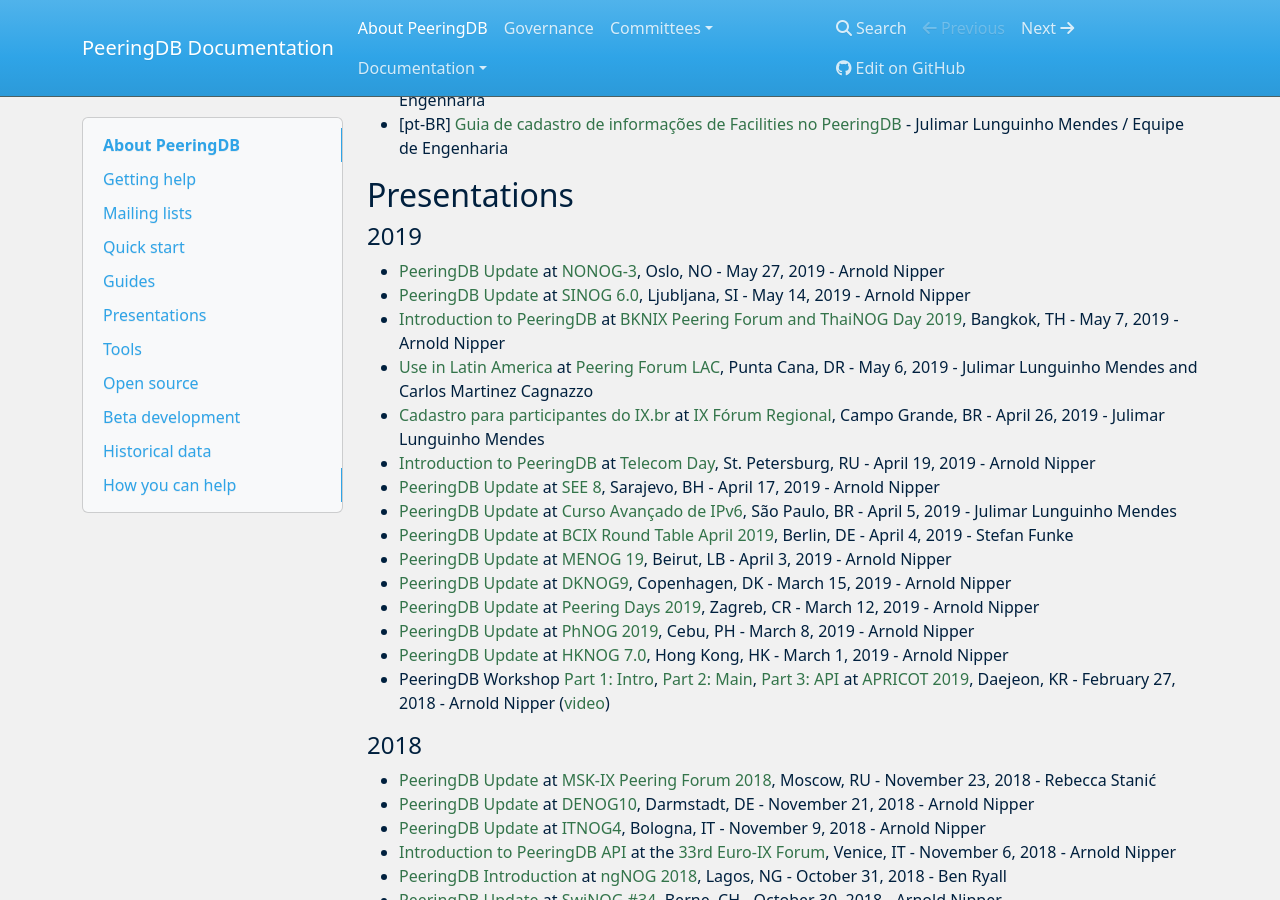
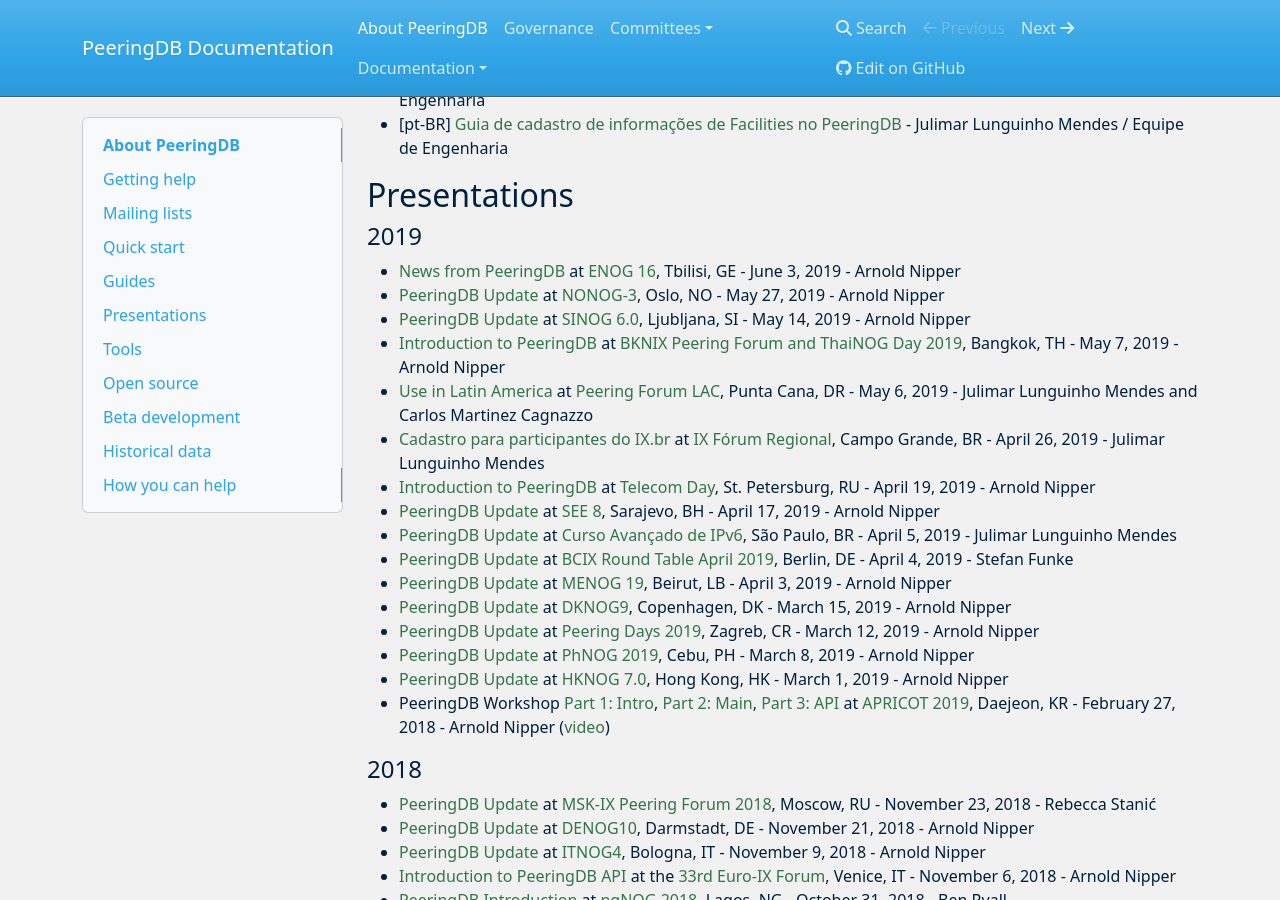
Before and after one commit to peeringdb/docs, an MkDocs documentation site: the page built from docs/index.md, in a window 1280 px wide and 900 px high, scrolled down 1273 px. Built offline with MkDocs 1.6.1, drawn with Linux system fonts in a browser that asks for light colours; nearby versions of some CDN libraries.

Commit message:
Added Arnold's ENOG 16 presentation.

```diff
--- a/docs/index.md
+++ b/docs/index.md
@@ -53,6 +53,7 @@
 
 #### 2019
 
+- [News from PeeringDB](presentation/20190603-ENOG16-Arnold-Nipper.pdf) at [ENOG 16](https://www.enog.org/enog-16/), Tbilisi, GE - June 3, 2019 - Arnold Nipper
 - [PeeringDB Update](presentation/20190527-NONOG3-Arnold-Nipper.pdf) at [NONOG-3](https://www.nonog.net/nonog-3/), Oslo, NO - May 27, 2019 - Arnold Nipper
 - [PeeringDB Update](presentation/20190514-SINOG6-Arnold-Nipper.pdf) at [SINOG 6.0](https://www.sinog.si/sinog/sinog6/en/), Ljubljana, SI - May 14, 2019 - Arnold Nipper
 - [Introduction to PeeringDB](presentation/20190507-BKNIX-Peeringforum-Arnold-Nipper.pdf) at [BKNIX Peering Forum and ThaiNOG Day 2019](https://peeringforum.bknix.co.th/2019/), Bangkok, TH - May 7, 2019 - Arnold Nipper
```
